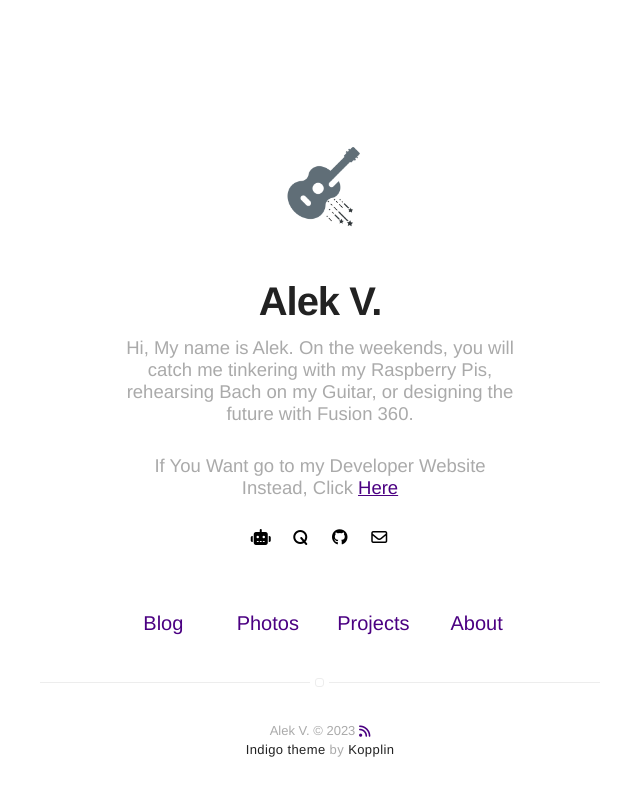
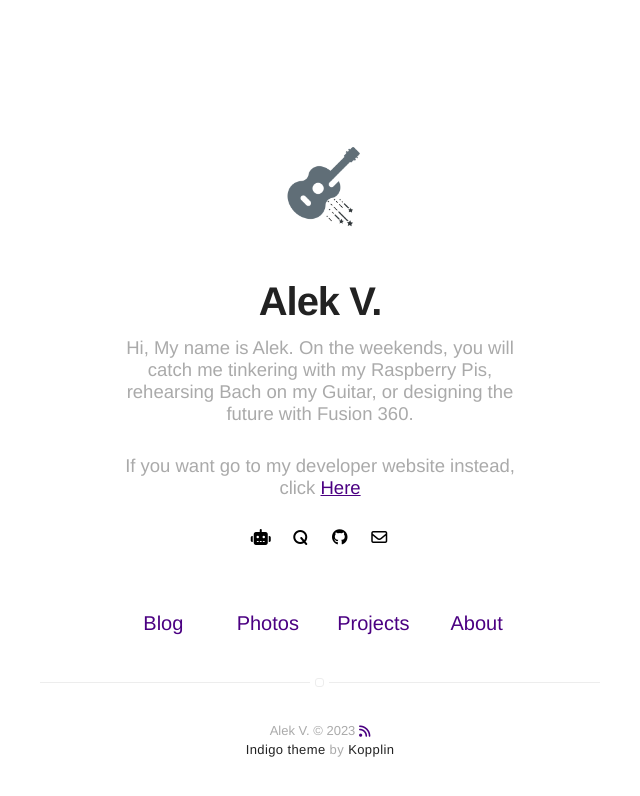
Before and after one commit to alekthegenius/alekthegenius.github.io, a Jekyll site: the page built from index.html, in a window 1280 px wide. Shown: the top 796 px of the page, without its empty margins (320-960 px from the left). Built offline with Jekyll 4.4.1, drawn with Linux system fonts in a browser that asks for light colours; nearby versions of some CDN libraries.

Commit message:
Update header.html

```diff
--- a/_includes/header.html
+++ b/_includes/header.html
@@ -18,7 +18,7 @@
 
         <h1 class="title">{{ site.title }}</h1>
         <h2 class="description">{{ site.bio }}</h2>
-        <h2 class="buisness">If You Want go to my Developer Website Instead, Click <a class="link" href="{{ site.url }}/tech">Here</a></h2>
+        <h2 class="buisness">If you want go to my developer website instead, click <a class="link" href="{{ site.url }}/tech">Here</a></h2>
 
         {% include social-links.html %}
     </header>
```
